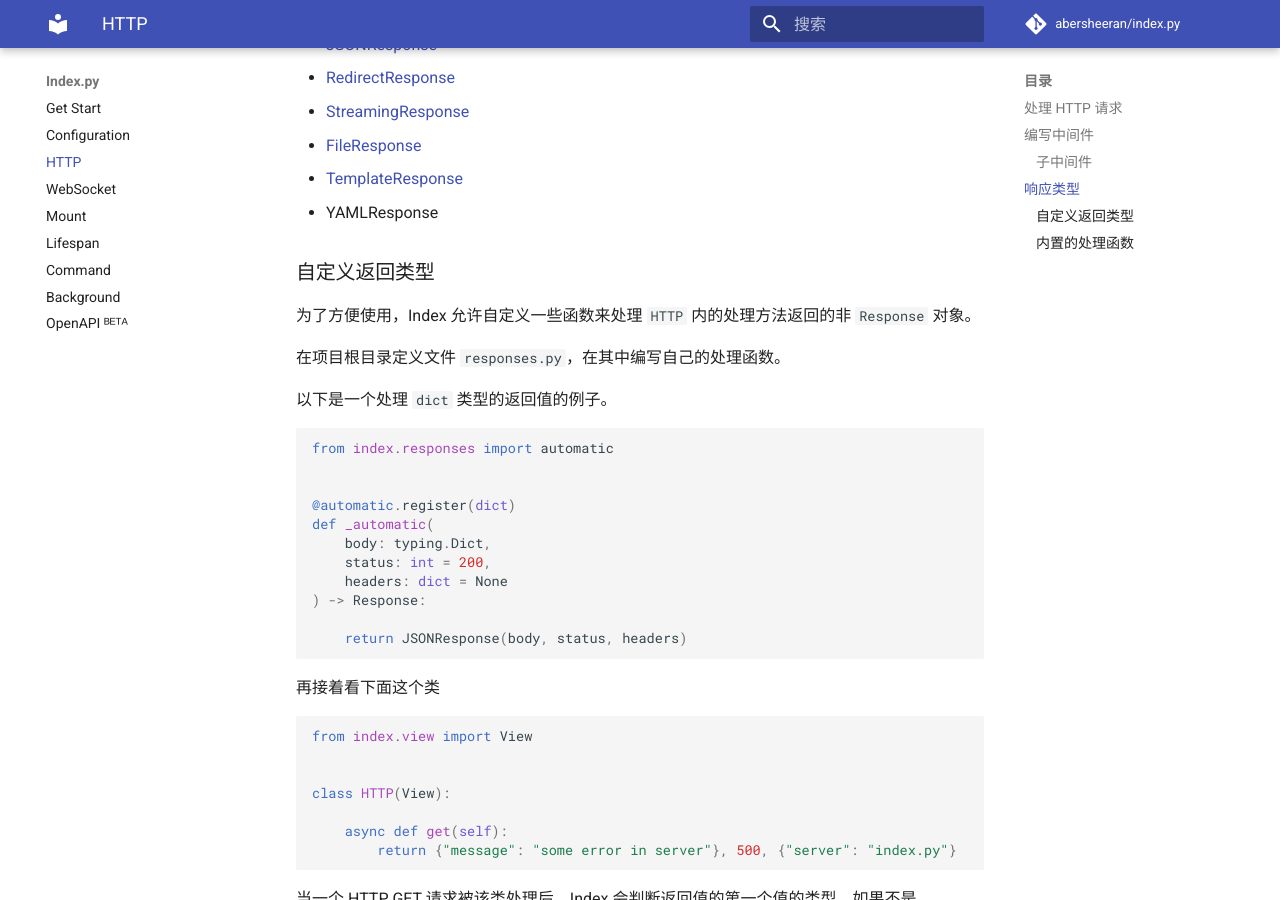
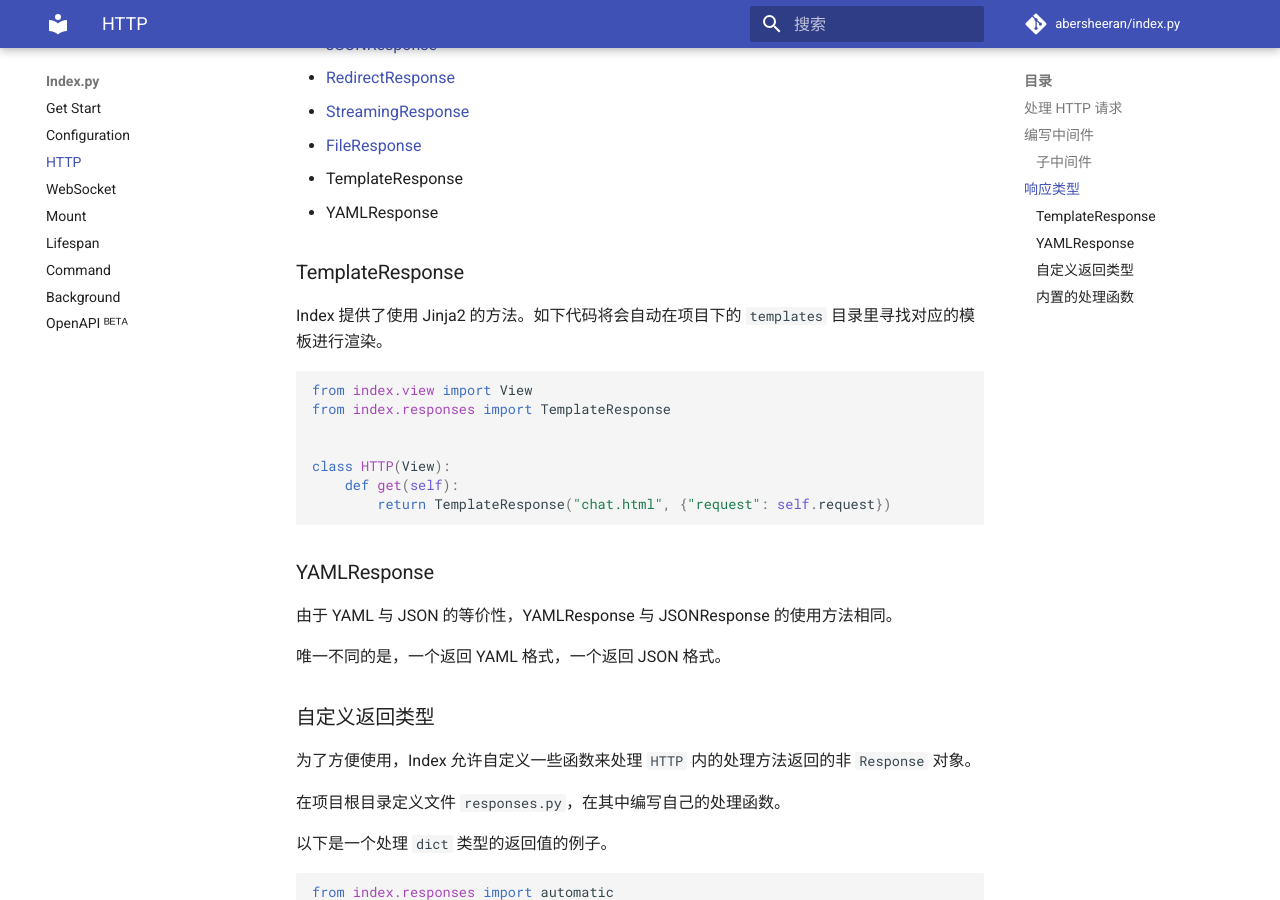
Before and after one commit to abersheeran/kui, an MkDocs documentation site: the page built from docs/http.md, in a window 1280 px wide and 900 px high, scrolled down 2681 px. Built offline with MkDocs 1.6.1 and Material for MkDocs 9.7.7, drawn with Linux system fonts in a browser that asks for light colours; comment, search, counter and statistics services are not loaded.

Commit message:
update docs

````diff
--- a/docs/http.md
+++ b/docs/http.md
@@ -94,8 +94,28 @@ class Middleware(MiddlewareMixin):
 * [RedirectResponse](https://www.starlette.io/responses/#redirectresponse)
 * [StreamingResponse](https://www.starlette.io/responses/#streamingresponse)
 * [FileResponse](https://www.starlette.io/responses/#fileresponse)
-* [TemplateResponse](https://www.starlette.io/templates/#testing-template-responses)
+* TemplateResponse
 * YAMLResponse
+
+### TemplateResponse
+
+Index 提供了使用 Jinja2 的方法。如下代码将会自动在项目下的 `templates` 目录里寻找对应的模板进行渲染。
+
+```python
+from index.view import View
+from index.responses import TemplateResponse
+
+
+class HTTP(View):
+    def get(self):
+        return TemplateResponse("chat.html", {"request": self.request})
+```
+
+### YAMLResponse
+
+由于 YAML 与 JSON 的等价性，YAMLResponse 与 JSONResponse 的使用方法相同。
+
+唯一不同的是，一个返回 YAML 格式，一个返回 JSON 格式。
 
 ### 自定义返回类型
 
````
